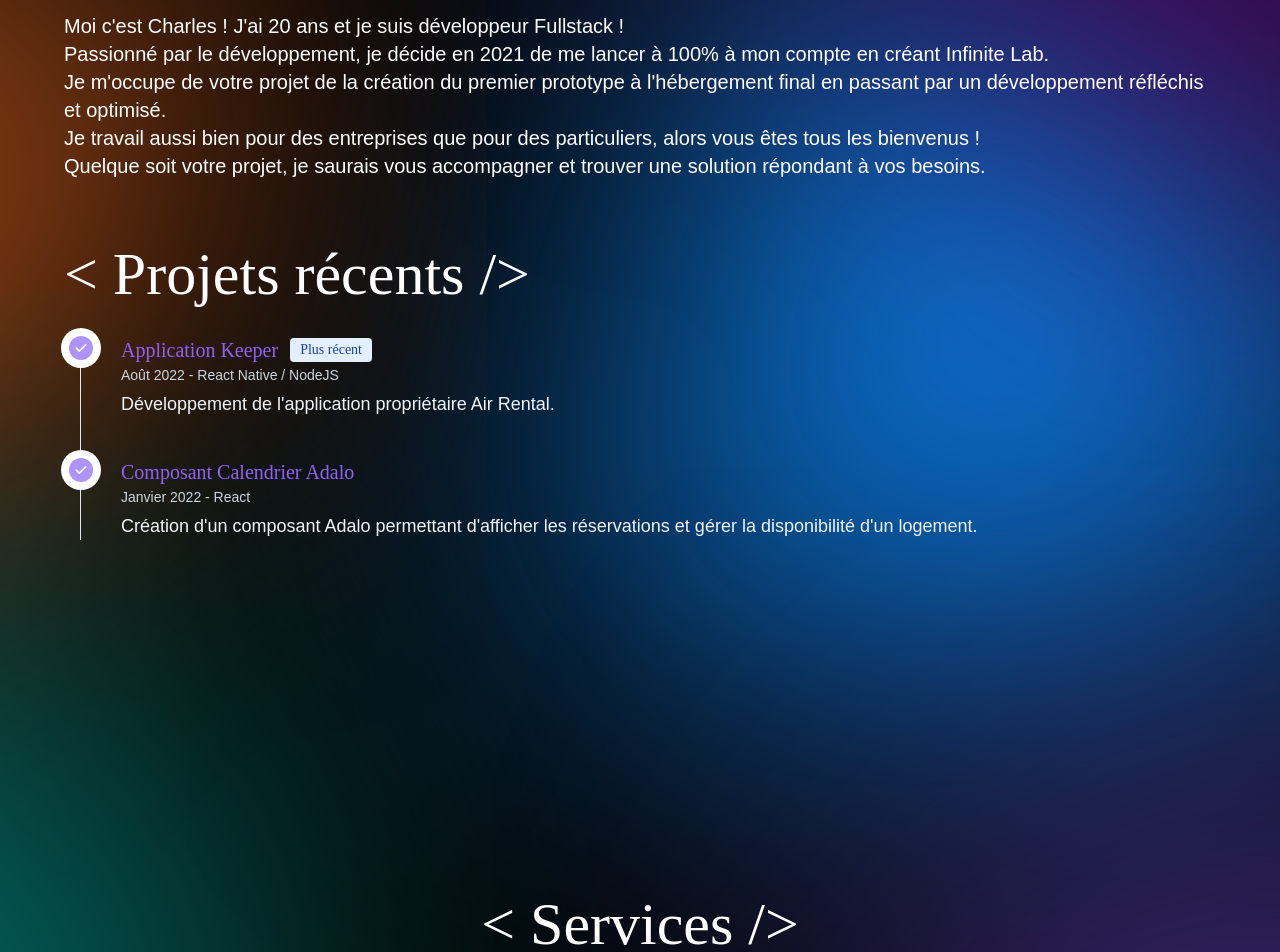
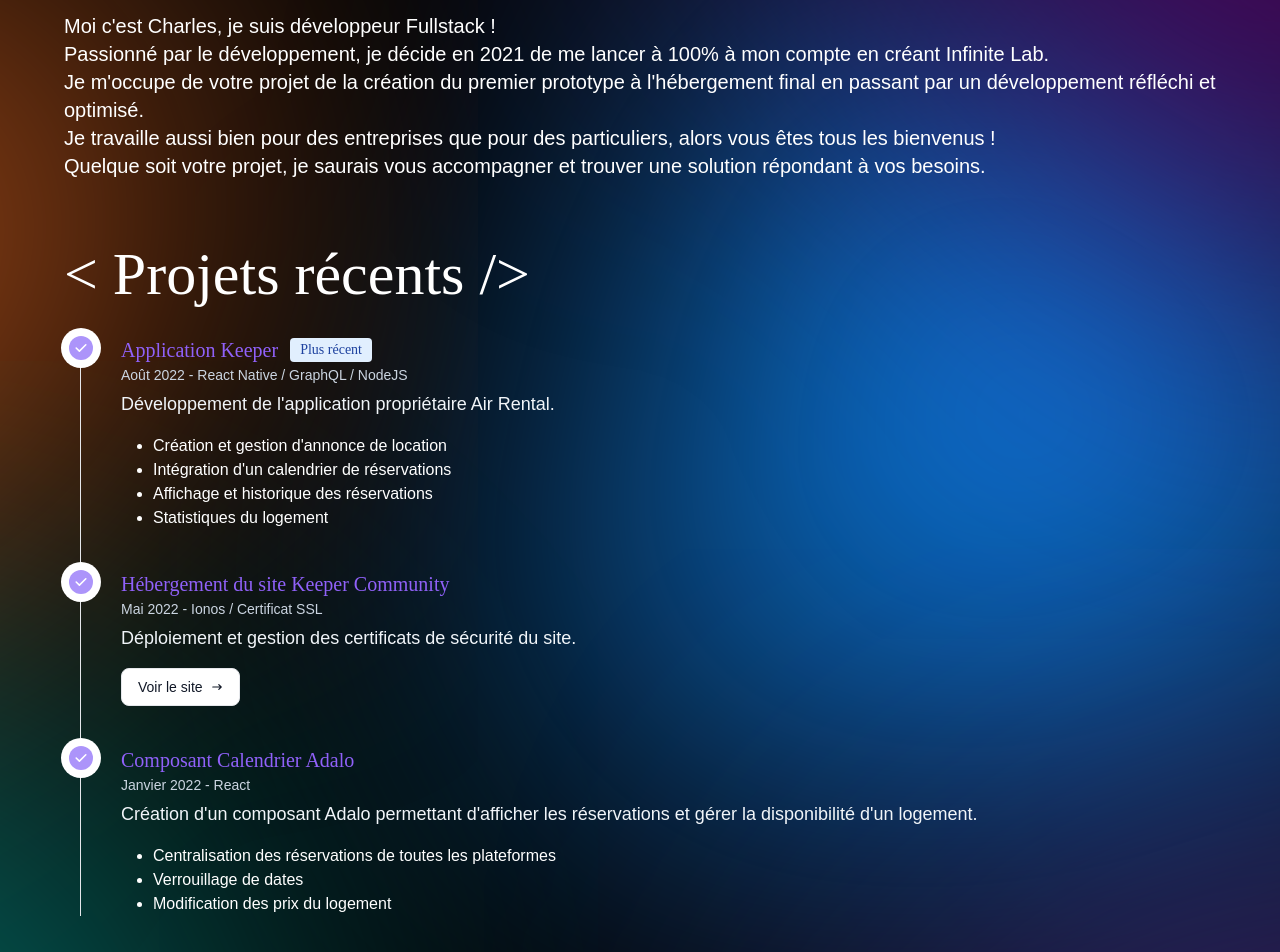
Before and after one commit to HowWhat42/if-landing-page, a React (Vite) app: page / in a window 1280 px wide. Shown: the part 880-1832 px from the top of the page. Built offline with nearby package versions, Linux system fonts and the light colour scheme; a web font is replaced by a local one.

Commit message:
feat: fix typos and add details on projects

```diff
--- a/src/components/About.jsx
+++ b/src/components/About.jsx
@@ -7,10 +7,10 @@ const About = () => {
             <div>
                 <p className='text-4xl lg:text-5xl xl:text-6xl font-medium font-clash mb-8'>&#060; A propos /&#062;</p>
                 <div className='text-sm md:text-base lg:text-lg xl:text-xl mb-16 font-medium'>
-                    <p>Moi c'est Charles ! J'ai 20 ans et je suis développeur Fullstack !</p>
+                    <p>Moi c'est Charles, je suis développeur Fullstack !</p>
                     <p>Passionné par le développement, je décide en 2021 de me lancer à 100% à mon compte en créant Infinite Lab.</p>
-                    <p>Je m'occupe de votre projet de la création du premier prototype à l'hébergement final en passant par un développement réfléchis et optimisé.</p>
-                    <p>Je travail aussi bien pour des entreprises que pour des particuliers, alors vous êtes tous les bienvenus !</p>
+                    <p>Je m'occupe de votre projet de la création du premier prototype à l'hébergement final en passant par un développement réfléchi et optimisé.</p>
+                    <p>Je travaille aussi bien pour des entreprises que pour des particuliers, alors vous êtes tous les bienvenus !</p>
                     <p>Quelque soit votre projet, je saurais vous accompagner et trouver une solution répondant à vos besoins.</p>
                 </div>
             </div>
@@ -23,8 +23,23 @@ const About = () => {
                                 <HiCheck />
                             </span>
                             <h3 className="flex items-center mb-1 text-lg lg:text-xl font-clash font-medium text-purple-500">Application Keeper <span className="bg-blue-100 text-blue-800 text-sm font-medium mr-2 px-2.5 py-0.5 rounded ml-3">Plus récent</span></h3>
-                            <time className="block mb-2 text-sm font-normal leading-none text-slate-300">Août 2022 - React Native / NodeJS</time>
+                            <time className="block mb-2 text-sm font-normal leading-none text-slate-300">Août 2022 - React Native / GraphQL / NodeJS</time>
                             <p className="mb-4 text-base lg:text-lg font-normal text-slate-100">Développement de l'application propriétaire Air Rental.</p>
+                            <ul className='list-disc pl-8'>
+                                <li>Création et gestion d'annonce de location</li>
+                                <li>Intégration d'un calendrier de réservations</li>
+                                <li>Affichage et historique des réservations</li>
+                                <li>Statistiques du logement</li>
+                            </ul>
+                        </li>
+                        <li className="mb-10 ml-6 px-4">
+                            <span className="flex absolute -left-3 justify-center items-center w-6 h-6 bg-purple-400 rounded-full ring-8 ring-white">
+                                <HiCheck />
+                            </span>
+                            <h3 className="flex items-center mb-1 text-lg lg:text-xl font-clash font-medium text-purple-500">Hébergement du site Keeper Community</h3>
+                            <time className="block mb-2 text-sm font-normal leading-none text-slate-300">Mai 2022 - Ionos / Certificat SSL</time>
+                            <p className="mb-4 text-base lg:text-lg font-normal text-slate-100">Déploiement et gestion des certificats de sécurité du site.</p>
+                            <a target="_blank" href="https://keeper-community.com/" class="inline-flex items-center py-2 px-4 text-sm font-medium text-gray-900 bg-white rounded-lg border border-gray-200 hover:bg-gray-100 hover:text-blue-700 focus:z-10 focus:ring-4 focus:outline-none focus:ring-gray-200 focus:text-blue-700 dark:bg-gray-800 dark:text-gray-400 dark:border-gray-600 dark:hover:text-white dark:hover:bg-gray-700 dark:focus:ring-gray-700">Voir le site <svg class="ml-2 w-3 h-3" fill="currentColor" viewBox="0 0 20 20" xmlns="http://www.w3.org/2000/svg"><path fill-rule="evenodd" d="M12.293 5.293a1 1 0 011.414 0l4 4a1 1 0 010 1.414l-4 4a1 1 0 01-1.414-1.414L14.586 11H3a1 1 0 110-2h11.586l-2.293-2.293a1 1 0 010-1.414z" clip-rule="evenodd"></path></svg></a>
                         </li>
                         <li className="mb-10 ml-6 px-4">
                             <span className="flex absolute -left-3 justify-center items-center w-6 h-6 bg-purple-400 rounded-full ring-8 ring-white">
@@ -32,7 +47,12 @@ const About = () => {
                             </span>
                             <h3 className="mb-1 text-lg lg:text-xl font-medium font-clash text-purple-500">Composant Calendrier Adalo</h3>
                             <time className="block mb-2 text-sm font-normal leading-none text-slate-300">Janvier 2022 - React</time>
-                            <p className="text-base lg:text-lg font-normal text-slate-100">Création d'un composant Adalo permettant d'afficher les réservations et gérer la disponibilité d'un logement.</p>
+                            <p className="mb-4 text-base lg:text-lg font-normal text-slate-100">Création d'un composant Adalo permettant d'afficher les réservations et gérer la disponibilité d'un logement.</p>
+                            <ul className='list-disc pl-8'>
+                                <li>Centralisation des réservations de toutes les plateformes</li>
+                                <li>Verrouillage de dates</li>
+                                <li>Modification des prix du logement</li>
+                            </ul>
                         </li>
                     </ol>
                 </div>
```
